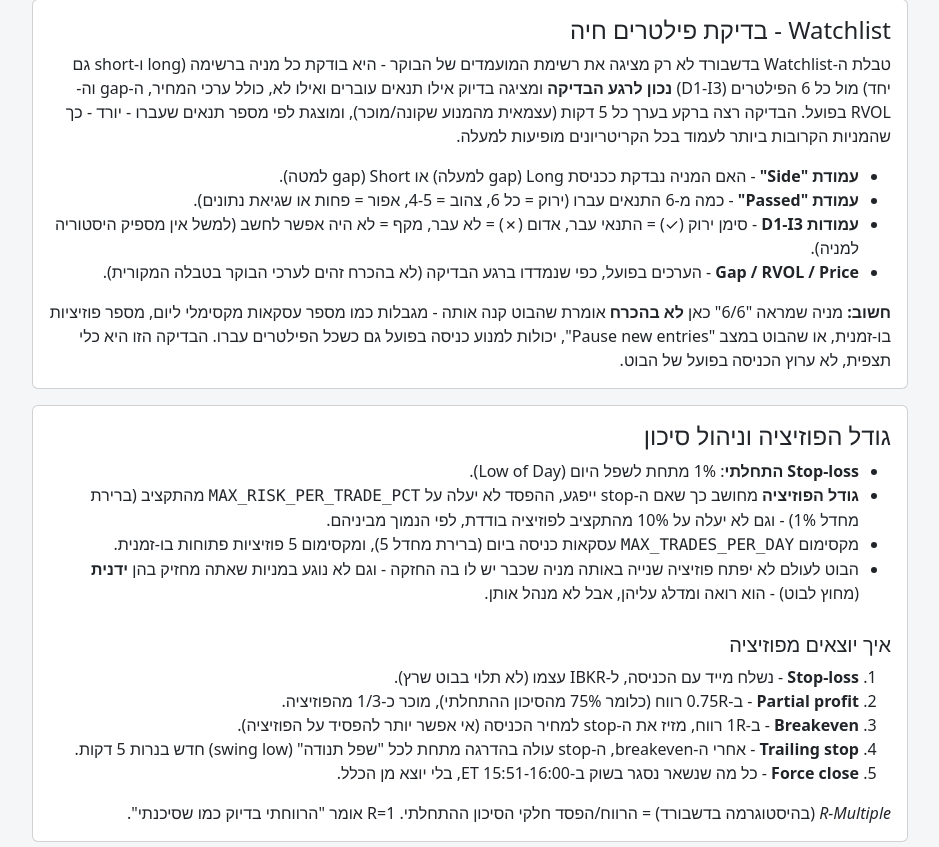
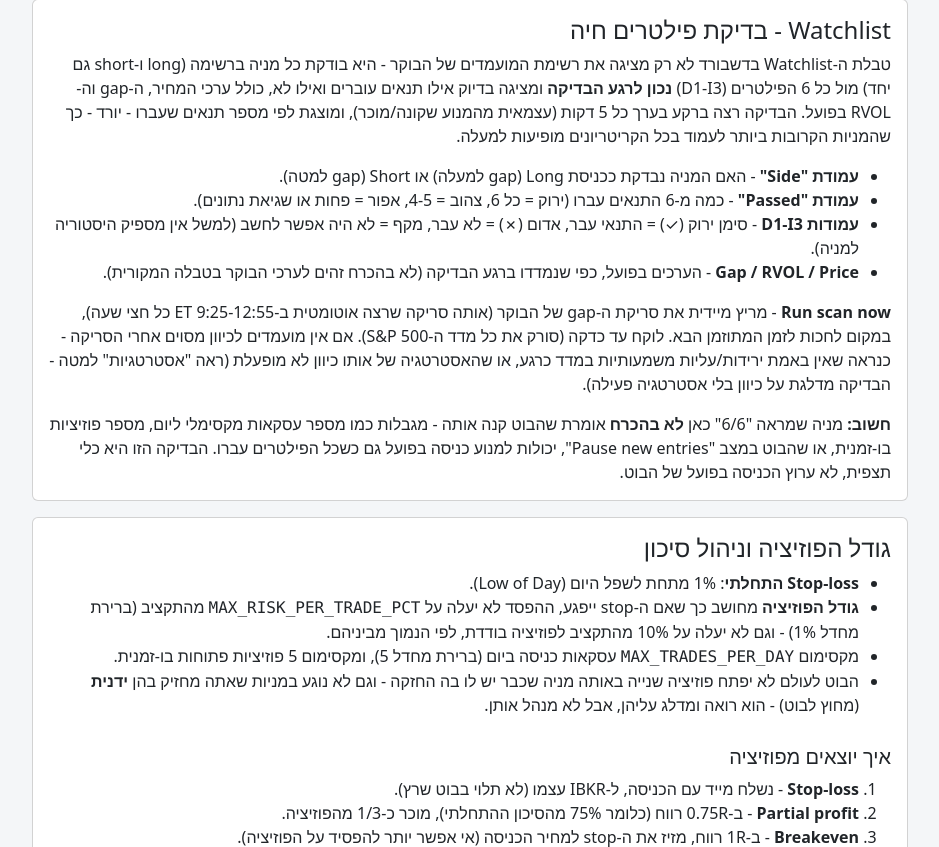
Before and after one commit to ssnir2004/TradingBot, a FastAPI app: template web/templates/guide.html in a window 1280 px wide. Shown: the part 1245-2092 px from the top of the page, without its empty margins (170-1109 px from the left). Run offline with FastAPI, Linux system fonts and the light colour scheme; the template is opened without the code that fills it, so the values that code supplies are empty.

Commit message:
Add an on-demand "Run scan now" button for the morning gap scan
New POST /api/prefilter/run triggers morning_prefilter's gap scan
immediately (mode-agnostic, same as the scheduled 9:25-12:55 ET runs)
instead of waiting for the next :25/:55 slot, then refreshes the
Watchlist filter-check snapshot so results show up right away. Useful
for confirming there's simply nothing to trade right now (or that a
direction's strategy isn't active) rather than waiting up to 30 minutes
to find out.

```diff
--- a/web/app.py
+++ b/web/app.py
@@ -14,6 +14,7 @@ from fastapi.responses import HTMLResponse, RedirectResponse
 from fastapi.templating import Jinja2Templates
 
 import cycle
+import morning_prefilter
 from src import db, mode_config, perf
 from web import gateway_control
 from web.auth import COOKIE_NAME, make_session_cookie, read_session, require_user
@@ -284,6 +285,21 @@ def api_watchlist_filters(mode: str = Depends(require_mode), user: str = Depends
     return db.get_watchlist_filters(mode)
 
 
+@app.post("/api/prefilter/run")
+def api_run_prefilter(user: str = Depends(require_user)):
+    """On-demand gap scan — the same scan the scheduler runs at :25/:55 past
+    the hour (9:25-12:55 ET), triggered right now instead of waiting for
+    the next scheduled slot. Mode-agnostic like the scan itself: writes the
+    same watchlist to both paper and live. Takes a while (scans the whole
+    S&P 500 via yfinance) — the request blocks until it's done."""
+    result = morning_prefilter.run_scan(morning_prefilter.DEFAULT_MIN_GAP_PCT, morning_prefilter.DEFAULT_MIN_PRICE, False)
+    if result.get("success"):
+        cycle.scan_watchlist_filters()
+    _log_strategy_action(user, action="run_prefilter_now", success=result.get("success"),
+                          up=result.get("up_survivors_count"), down=result.get("down_survivors_count"))
+    return result
+
+
 @app.get("/api/decision_log")
 def api_decision_log(limit: int = 100, mode: str = Depends(require_mode), user: str = Depends(require_user)):
     rows = db.get_decision_log(mode, limit=limit)
--- a/web/templates/guide.html
+++ b/web/templates/guide.html
@@ -118,6 +118,14 @@
         <li><strong>עמודות D1-I3</strong> - סימן ירוק (&check;) = התנאי עבר, אדום (&cross;) = לא עבר, מקף = לא היה אפשר לחשב (למשל אין מספיק היסטוריה למניה).</li>
         <li><strong>Gap / RVOL / Price</strong> - הערכים בפועל, כפי שנמדדו ברגע הבדיקה (לא בהכרח זהים לערכי הבוקר בטבלה המקורית).</li>
       </ul>
+      <p>
+        <strong>Run scan now</strong> - מריץ מיידית את סריקת ה-gap של הבוקר
+        (אותה סריקה שרצה אוטומטית ב-9:25-12:55 ET כל חצי שעה), במקום לחכות
+        לזמן המתוזמן הבא. לוקח עד כדקה (סורק את כל מדד ה-S&amp;P 500). אם
+        אין מועמדים לכיוון מסוים אחרי הסריקה - כנראה שאין באמת ירידות/עליות
+        משמעותיות במדד כרגע, או שהאסטרטגיה של אותו כיוון לא מופעלת (ראה
+        "אסטרטגיות" למטה - הבדיקה מדלגת על כיוון בלי אסטרטגיה פעילה).
+      </p>
       <p class="mb-0">
         <strong>חשוב:</strong> מניה שמראה "6/6" כאן <strong>לא בהכרח</strong>
         אומרת שהבוט קנה אותה - מגבלות כמו מספר עסקאות מקסימלי ליום, מספר
```
Also changed, not shown: web/templates/index.html (+29 -2 lines).
